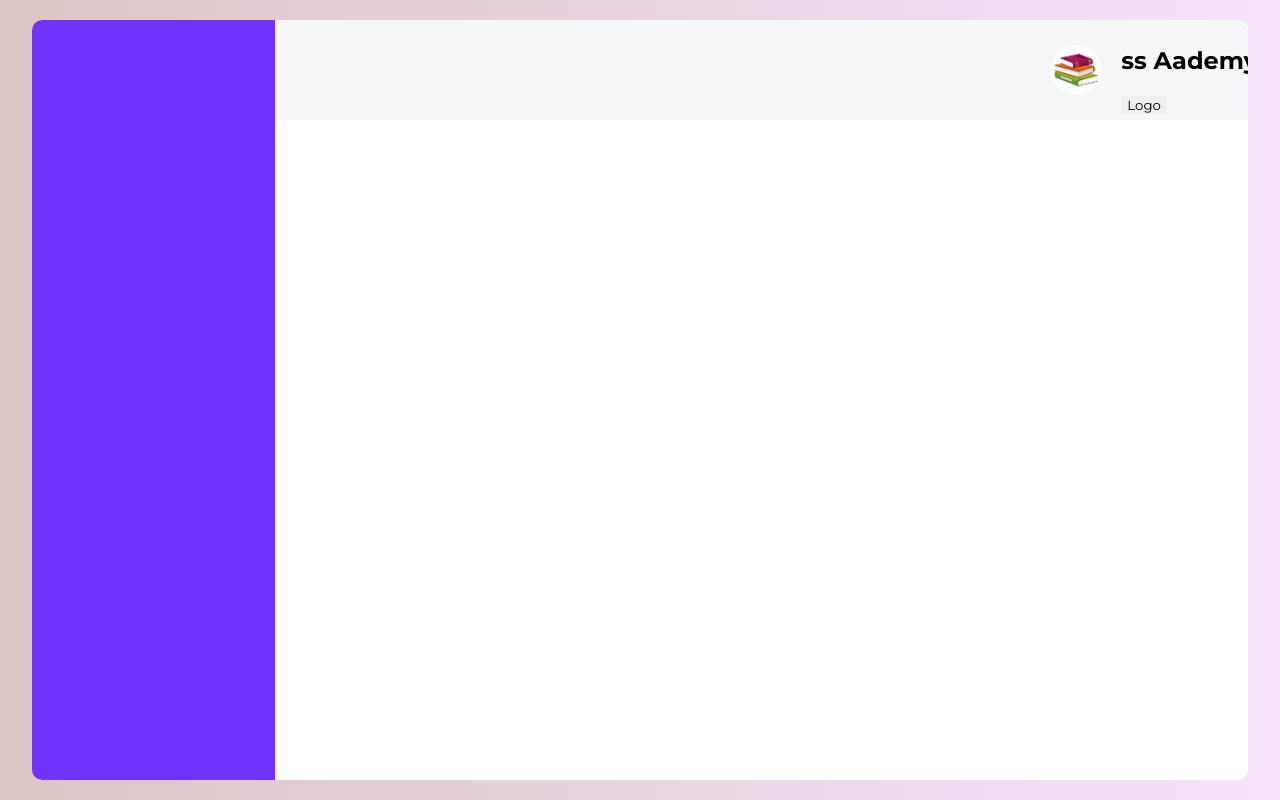
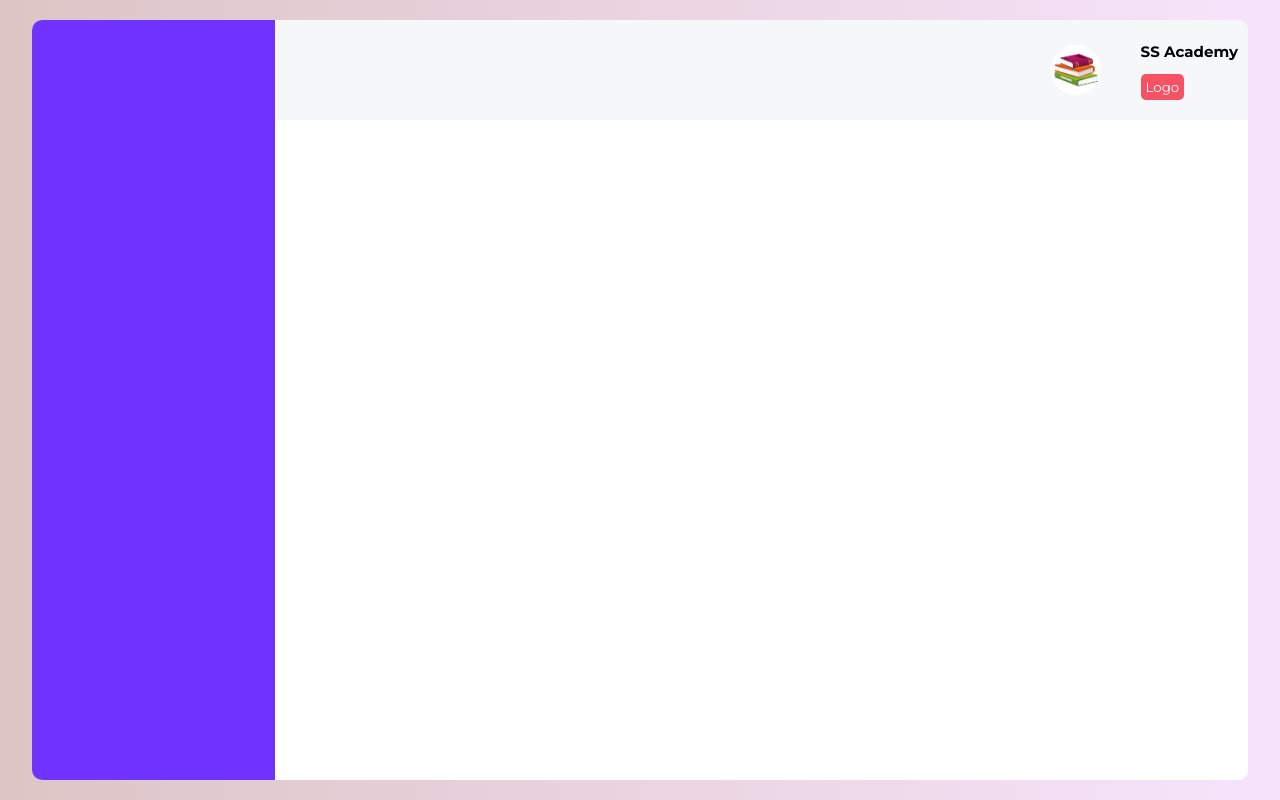
Before and after one commit to irakeshbind/ims, a React (Create React App) app in the folder sbs-school/: page /dashboard in a window 1280 px wide. Built offline with nearby package versions, Linux system fonts and the light colour scheme.

Commit message:
menubar  created in the sidebar

```diff
--- a/sbs-school/src/components/Dashboard.js
+++ b/sbs-school/src/components/Dashboard.js
@@ -12,9 +12,9 @@ const Dashboard = () => {
                         <div className='logo-container'>
                             <img className='profile-logo' src={require('./assets/img2.png')} />
                         </div>
-                        <div >
-                            <h2>ss Aademy</h2>
-                            <button>Logo</button>
+                        <div className='profile-container'>
+                            <h2 className='profile-name'>SS Academy</h2>
+                            <button className='logout-btn'>Logo</button>
                         </div>
                     </div>
                 </div>
```
